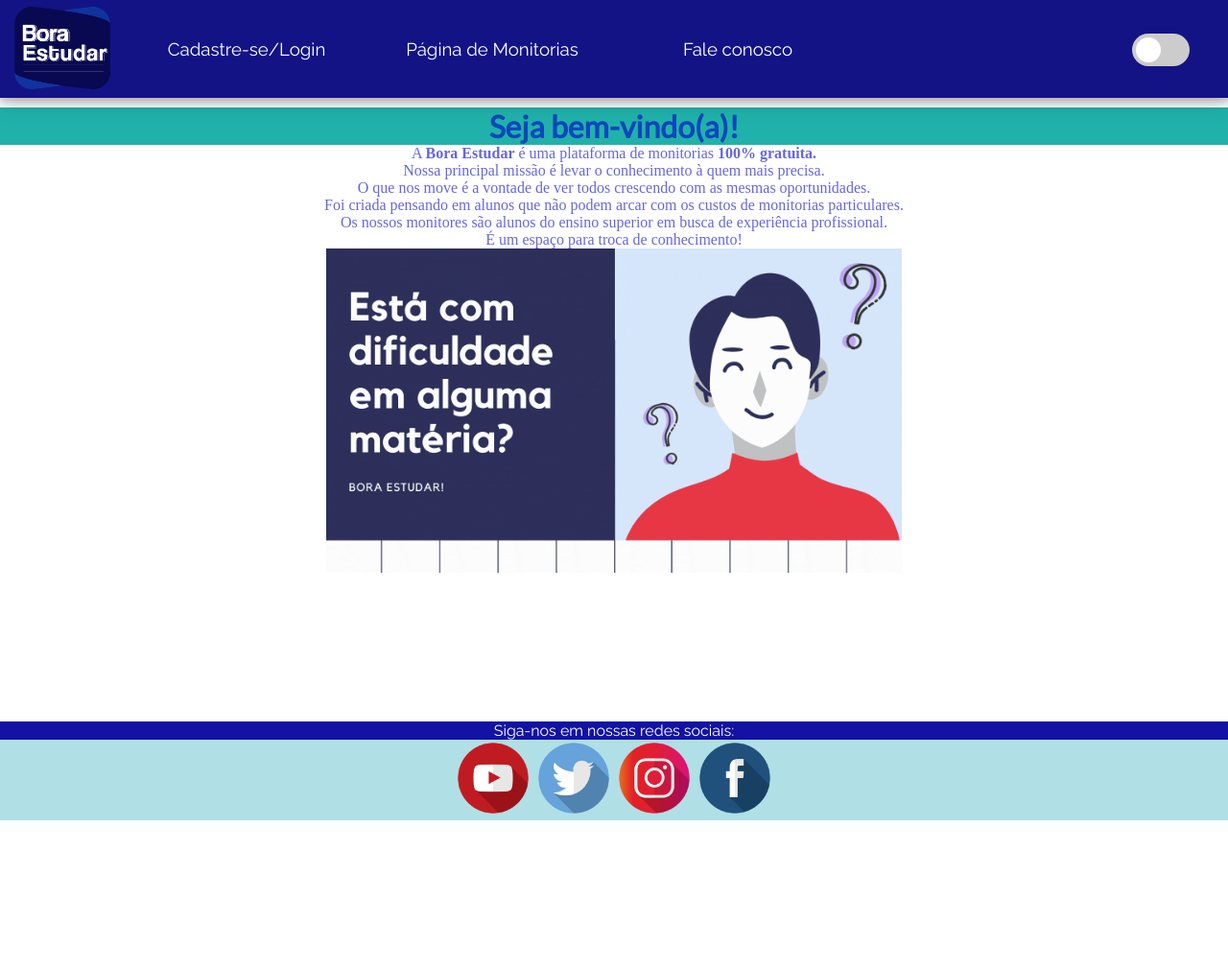
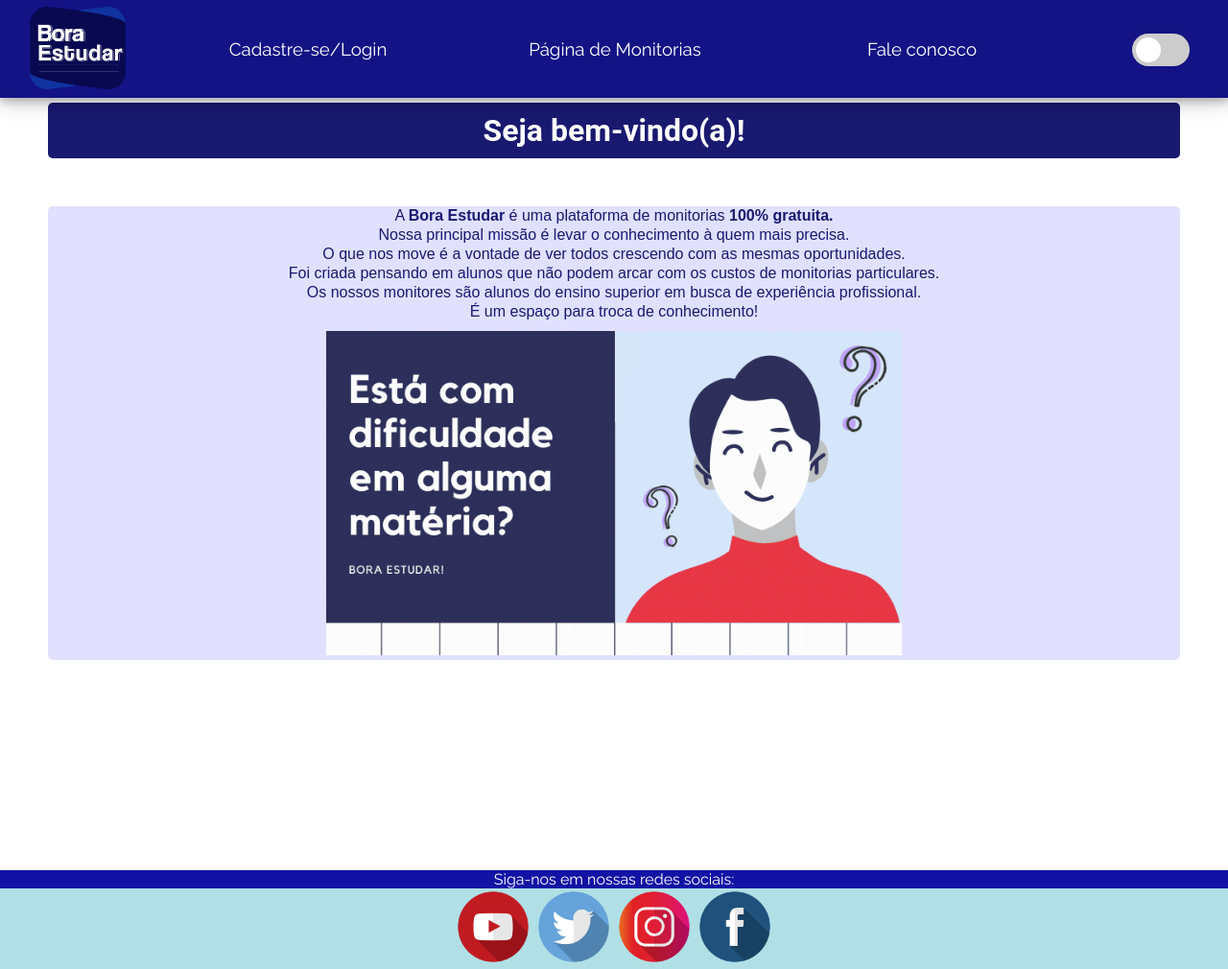
Before and after one commit to luc0liv/Projeto_DoaTech, a PHP site: page /homepage.html in a window 1280 px wide. Shown: the whole page at 96% size. Before the commit the page ends 855 px from the top, so only its background shows below. Run offline with PHP 8.4, Linux system fonts and the light colour scheme.

Commit message:
refatoração

```diff
--- a/assets/style/index.css
+++ b/assets/style/index.css
@@ -34,7 +34,7 @@ body {
 
 .menu {
     display: grid;
-    grid-template-columns: 0.5fr 1fr 1fr 1fr 1fr 0.5fr;
+    grid-template-columns: 0.5fr 1fr 1fr 1fr 0.5fr;
     grid-template-rows: 100px;
     grid-column-gap: 1px;
     grid-row-gap: 0px;
@@ -78,14 +78,39 @@ body {
 }
 
 h1 {
-    margin-top: 110px;
-    background-color: lightseagreen;
-    font-family: 'Lato', sans-serif;
+    margin-top: 105px;
+    margin-left: 50px;
+    margin-right: 50px;
+    margin-bottom: 10px;
+    padding: 10px;
+    border-radius: 5px;
+    background-color: midnightblue;
+    font-family: 'Roboto', sans-serif;
+    color: white;
 }
 
 h2 {
     background-color: azure;
     font-family: 'Lato', sans-serif;
+}
+
+.bemvindos {
+    display: block;
+    font-family: 'Quicksand', sans-serif;
+    color: midnightblue;
+    font-weight: 500;
+    line-height: 20px;
+    background-color: #e1e1ff;
+    border-radius: 5px;
+    margin-left: 50px;
+    margin-right: 50px;
+    margin-bottom: 30px;
+    margin-top: 50px;
+}
+
+#banner {
+    margin-top: 10px;
+    margin-bottom: 10px;
 }
 
 footer {
@@ -124,7 +149,7 @@ footer {
 }
 
 .intro {
-    height: 80vh;
+    height: 100vh;
 }
 
 
```
Also changed, not shown: assets/style/monitoria.css (+14 -3 lines).
